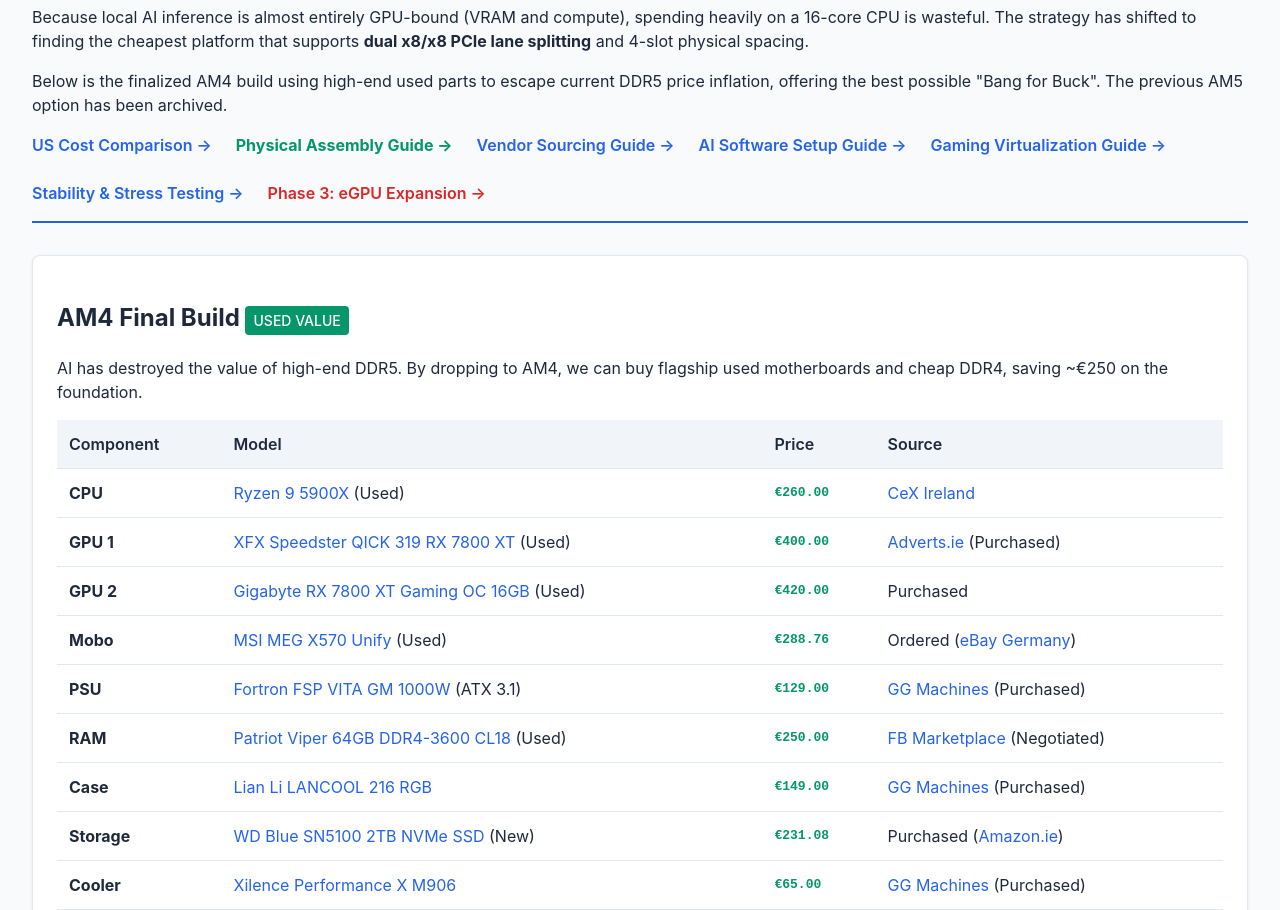
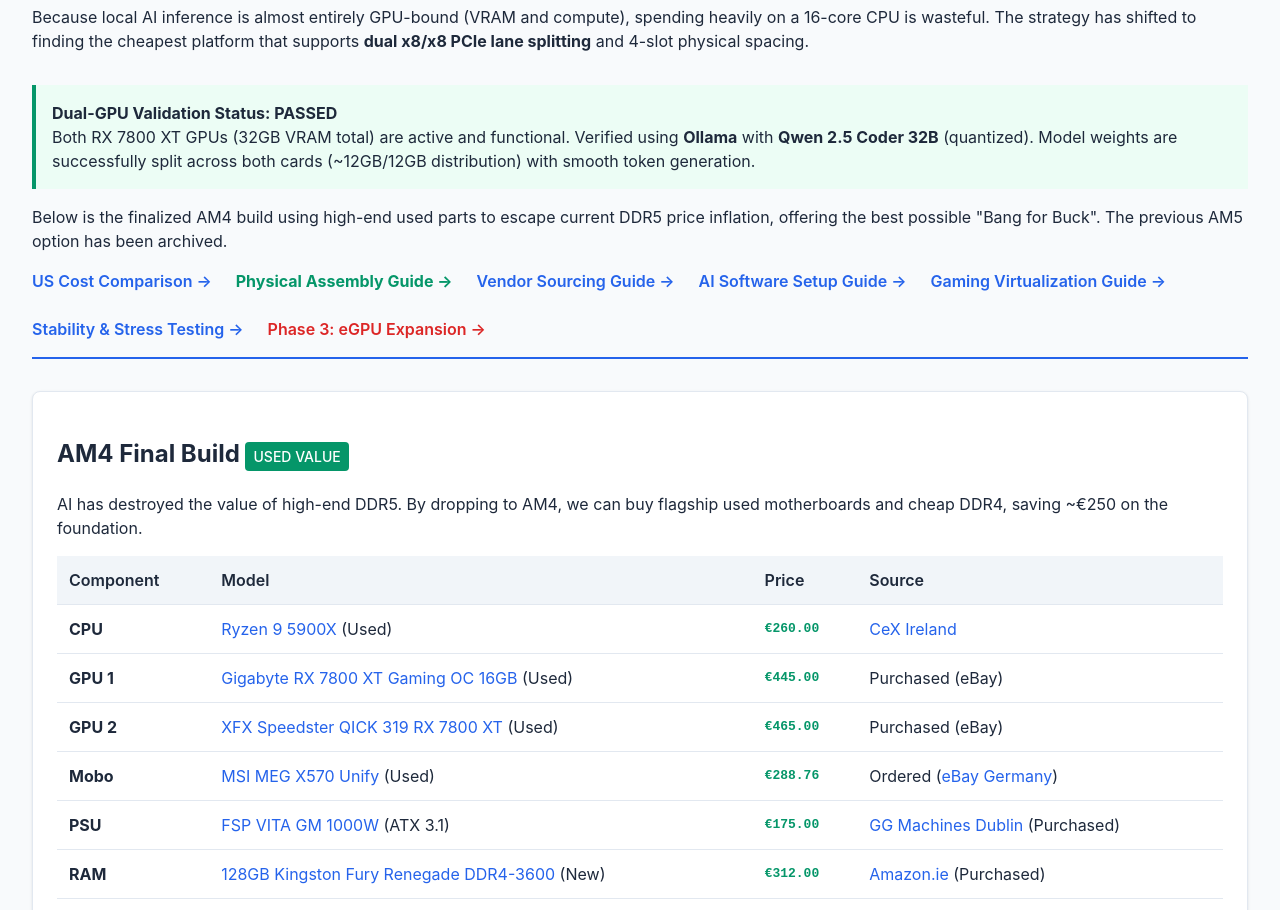
Before and after one commit to nycdubliner/rig-buy, a plain HTML site: page index.html in a window 1280 px wide. Shown: the part 91-1001 px from the top of the page. Drawn offline with Linux system fonts and the light colour scheme.

Commit message:
docs: finalize dual-gpu verification and update specs to actual hardware (128GB RAM / FSP 1000W PSU)

```diff
--- a/index.html
+++ b/index.html
@@ -88,8 +88,12 @@
 <body>
     <div class="container">
         <header>
-            <h1>Dual RX 7800 XT AI Workstation (AM4 Value Pivot)</h1>
+            <h1>Dual RX 7800 XT AI Workstation (AM4 Value Pivot) <span class="tag am4" style="background: #059669; vertical-align: middle;">Verified & Functional</span></h1>
             <p>Because local AI inference is almost entirely GPU-bound (VRAM and compute), spending heavily on a 16-core CPU is wasteful. The strategy has shifted to finding the cheapest platform that supports <strong>dual x8/x8 PCIe lane splitting</strong> and 4-slot physical spacing.</p>
+            <div class="validation" style="background: #ecfdf5; border-left: 4px solid #059669;">
+                <strong>Dual-GPU Validation Status: PASSED</strong><br>
+                Both RX 7800 XT GPUs (32GB VRAM total) are active and functional. Verified using <strong>Ollama</strong> with <strong>Qwen 2.5 Coder 32B</strong> (quantized). Model weights are successfully split across both cards (~12GB/12GB distribution) with smooth token generation.
+            </div>
             <p>Below is the finalized AM4 build using high-end used parts to escape current DDR5 price inflation, offering the best possible "Bang for Buck". The previous AM5 option has been archived.</p>
             <div style="margin-top: 1rem; font-weight: 600; display: flex; gap: 1.5rem; flex-wrap: wrap;">
                 <a href="us-comparison.html">US Cost Comparison &rarr;</a>
@@ -124,15 +128,15 @@
                         </tr>
                         <tr>
                             <td><strong>GPU 1</strong></td>
-                            <td><a href="https://www.xfxforce.com/shop/xfx-speedster-qick-319-amd-radeon-tm-rx-7800-xt-core-edition" target="_blank">XFX Speedster QICK 319 RX 7800 XT</a> (Used)</td>
-                            <td class="price">€400.00</td>
-                            <td><a href="https://www.adverts.ie" target="_blank">Adverts.ie</a> (Purchased)</td>
+                            <td><a href="https://www.gigabyte.com/Graphics-Card/GV-R78XTGAMING-OC-16GD" target="_blank">Gigabyte RX 7800 XT Gaming OC 16GB</a> (Used)</td>
+                            <td class="price">€445.00</td>
+                            <td>Purchased (eBay)</td>
                         </tr>
                         <tr>
                             <td><strong>GPU 2</strong></td>
-                            <td><a href="https://www.gigabyte.com/Graphics-Card/GV-R78XTGAMING-OC-16GD" target="_blank">Gigabyte RX 7800 XT Gaming OC 16GB</a> (Used)</td>
-                            <td class="price">€420.00</td>
-                            <td>Purchased</td>
+                            <td><a href="https://www.xfxforce.com/shop/xfx-speedster-qick-319-amd-radeon-tm-rx-7800-xt-core-edition" target="_blank">XFX Speedster QICK 319 RX 7800 XT</a> (Used)</td>
+                            <td class="price">€465.00</td>
+                            <td>Purchased (eBay)</td>
                         </tr>
                         <tr>
                             <td><strong>Mobo</strong></td>
@@ -142,15 +146,15 @@
                         </tr>
                         <tr>
                             <td><strong>PSU</strong></td>
-                            <td><a href="https://www.fsplifestyle.com/en/product/VITAGM1000W.html" target="_blank">Fortron FSP VITA GM 1000W</a> (ATX 3.1)</td>
-                            <td class="price">€129.00</td>
-                            <td><a href="https://ggmachines.ie" target="_blank">GG Machines</a> (Purchased)</td>
+                            <td><a href="https://www.fsplifestyle.com/en/product/VITAGM1000W.html" target="_blank">FSP VITA GM 1000W</a> (ATX 3.1)</td>
+                            <td class="price">€175.00</td>
+                            <td><a href="https://ggmachines.ie" target="_blank">GG Machines Dublin</a> (Purchased)</td>
                         </tr>
                         <tr>
                             <td><strong>RAM</strong></td>
-                            <td><a href="https://www.viper.patriotmemory.com/products/viper-steel-ddr4-performance-memory-ram" target="_blank">Patriot Viper 64GB DDR4-3600 CL18</a> (Used)</td>
-                            <td class="price">€250.00</td>
-                            <td><a href="https://www.facebook.com/marketplace/" target="_blank">FB Marketplace</a> (Negotiated)</td>
+                            <td><a href="https://www.kingston.com/en/memory/gaming/fury-renegade-ddr4" target="_blank">128GB Kingston Fury Renegade DDR4-3600</a> (New)</td>
+                            <td class="price">€312.00</td>
+                            <td><a href="https://www.amazon.ie" target="_blank">Amazon.ie</a> (Purchased)</td>
                         </tr>
                         <tr>
                             <td><strong>Case</strong></td>
@@ -172,7 +176,7 @@
                         </tr>
                     </tbody>
                 </table>
-                <div class="total">AM4 Phase 2 Total: ~&euro;2,192.84</div>
+                <div class="total">AM4 Phase 2 Total: &euro;2,400.84</div>
             </section>
 
             <section class="validation card full-width">
```
Also changed, not shown: GEMINI.md (+3 -1 lines), stability.html (+14 -0 lines).
